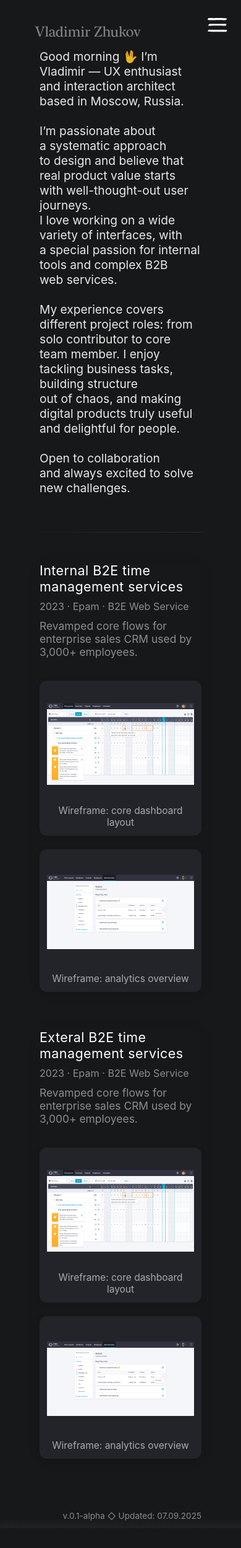
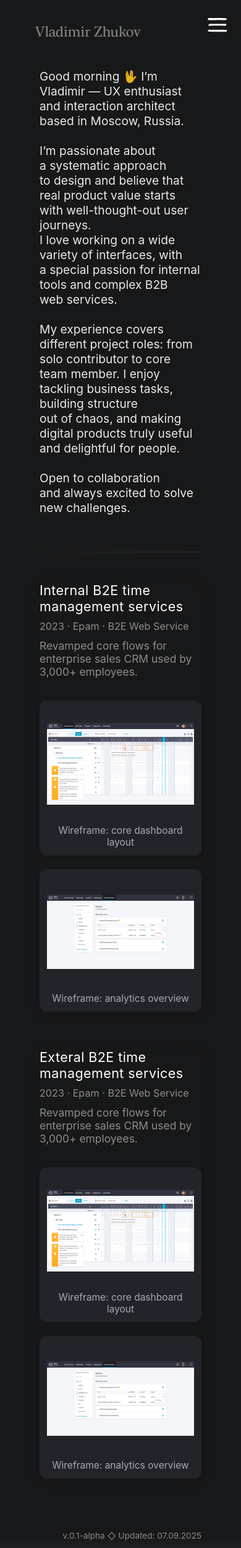
Before and after one commit to uxiscool/experience, a Jekyll site: the page built from index.md, in a window 390 px wide. Shown: the whole page at 62% size. Built offline with Jekyll 4.4.1, drawn with Linux system fonts in a browser that asks for light colours; before the commit the page ends 2465 px from its top, so only the background shows below that.

Commit message:
Add files via upload

```diff
--- a/css/main.css
+++ b/css/main.css
@@ -562,6 +562,7 @@ body.page-contact>main{ flex:1 0 auto; }
   align-items:stretch;
   min-width:0;
 }
+
 /* Узкая карточка ≤520px — одна колонка */
 @container (max-width:520px){
   .pp-body{ grid-template-columns:1fr; }
@@ -625,9 +626,14 @@ body.page-contact>main{ flex:1 0 auto; }
 }
 
 @media (max-width:980px){
-  .pp-footer {   margin-right: 8px;
+  .pp-footer {
+  margin-right: 8px;
   margin-bottom: 12px; }
+  .container {
+  padding-top: 32px;
+    }
 }
+
 @media (min-width:1152px){
   .pp-footer {   margin-right: 14px;
   margin-bottom: 18px; }
```
